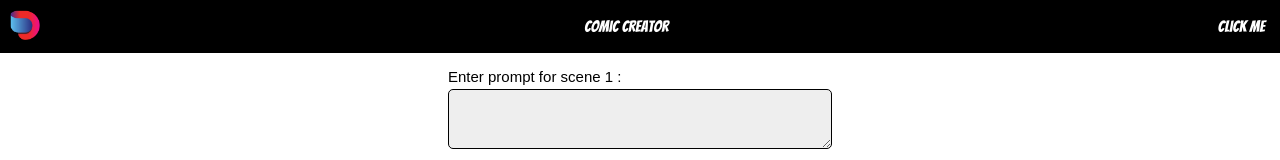
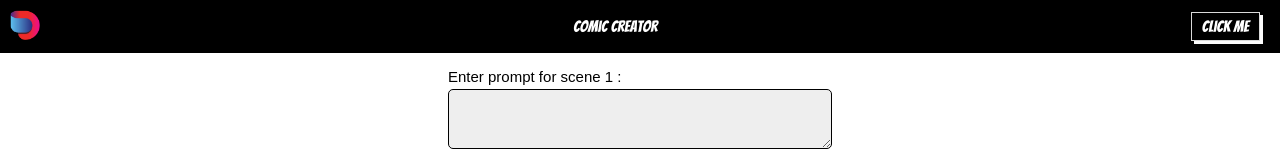
Before and after one commit to hash-ira/Comic-Creator-Web-App, a React (Create React App) app: page / in a window 1280 px wide. Shown: the top 160 px of the page. Built offline with nearby package versions, Linux system fonts and the light colour scheme; a web font is replaced by a local one.

Commit message:
click me button css, dotenv to hide API KEY

```diff
--- a/src/Styles/moreInfo.css
+++ b/src/Styles/moreInfo.css
@@ -1,10 +1,13 @@
 @import url('https://fonts.googleapis.com/css2?family=Bangers&family=Shantell+Sans&display=swap');
 
 .moreinfo-icon-btn {
-    border-radius: .25rem;
     cursor: pointer;
-    padding: .375rem .5rem;
-    transition: all .3s ease-in-out
+    transition: all .3s ease-in-out;
+    padding: 5px 10px;
+    margin-right: 1rem;
+    border: 1px solid #dadada;
+    box-shadow: 3px 3px 0 #fcfcfc;
+    cursor: pointer;
 }
 
 .moreinfo-project-info {
--- a/src/components/Input.jsx
+++ b/src/components/Input.jsx
@@ -59,13 +59,13 @@ function Input({ imgArr, setImgArr, currIdx, isLoading, setIsLoading, setLoading
           headers: {
             Accept: "image/png",
             Authorization:
-              "Bearer VknySbLLTUjbxXAXCjyfaFIPwUTCeRXbFSOjwRiCxsxFyhbnGjSFalPKrpvvDAaPVzWEevPljilLVDBiTzfIbWFdxOkYJxnOPoHhkkVGzAknaOulWggusSFewzpqsNWM", // Include your Bearer token
+              "Bearer " + process.env.REACT_APP_HUGGINGFACE_API_KEY,
             "Content-Type": "application/json",
           },
           body: JSON.stringify({ inputs: inputText + " Draw in comic art style." }),
         }
       );
-      imgArr[currIdx].isLoading=false;
+      imgArr[currIdx].isLoading = false;
       setLoadingIdx(11)
       if (response.ok) {
         const imageBlob = await response.blob();
```
Also changed, not shown: 2 other files (tests, documents, lock files or other folders). Lines whose indentation alone changed are shown as unchanged.
